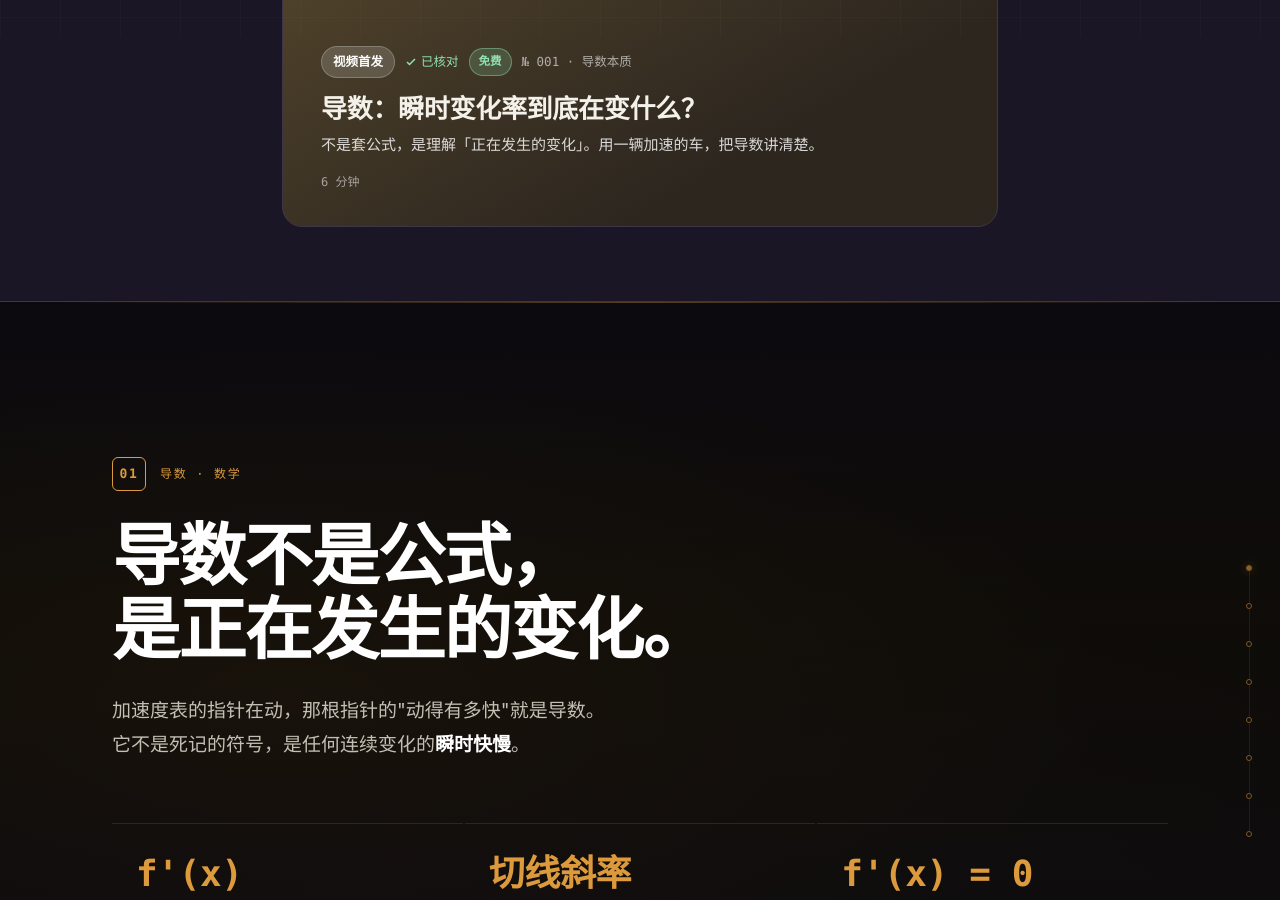
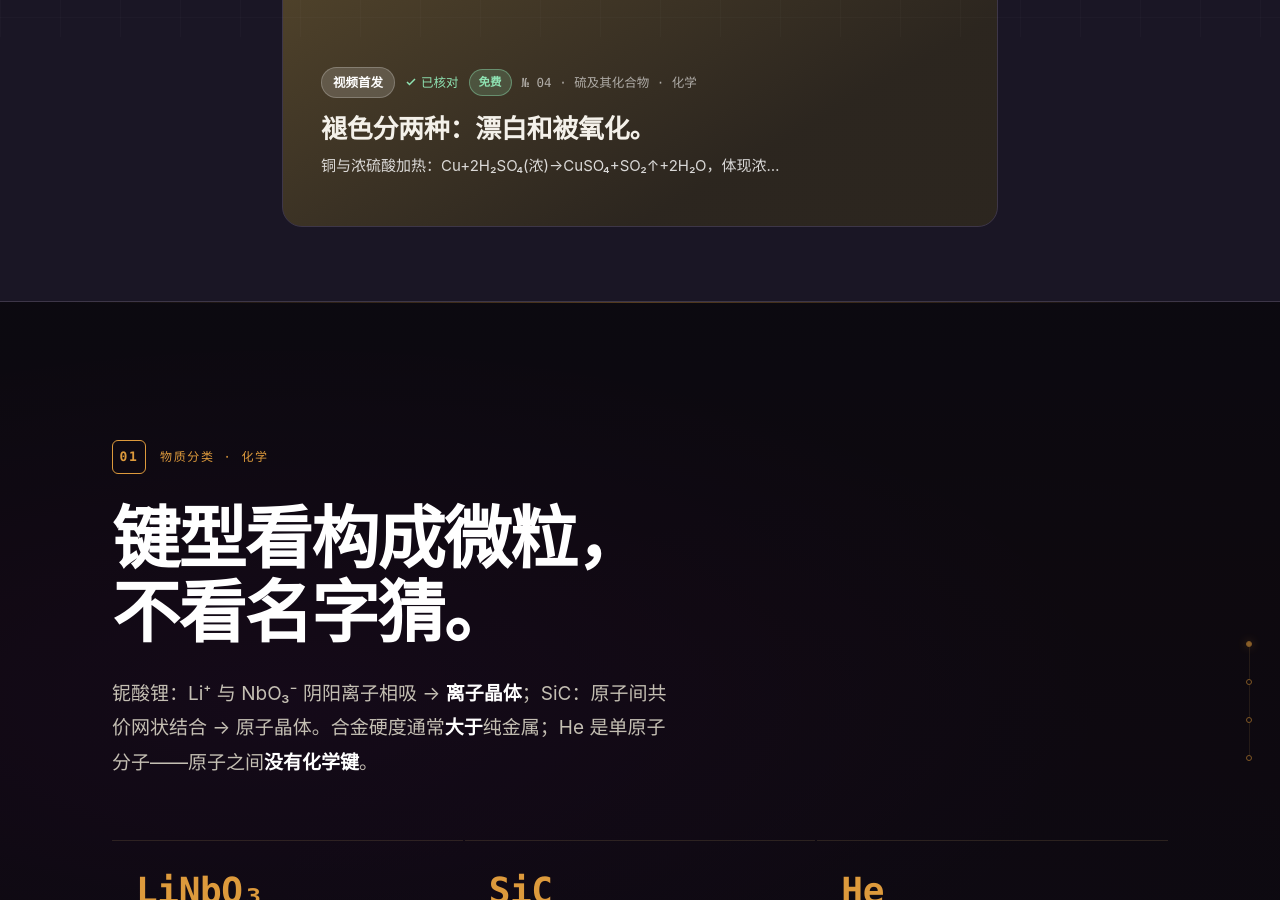
Before and after one commit to kuangketongxue/gaokao-learn, a website: page index.html in a window 1280 px wide. Shown: the part 763-1663 px from the top of the page. Drawn offline with Linux system fonts and the light colour scheme.

Commit message:
fix: remove all placeholder chapters, keep only authored content (4 chemistry chapters); featured banner auto-follows latest chapter

```diff
--- a/content.js
+++ b/content.js
@@ -3,7 +3,7 @@
 // ─────────────────────────────────────────────────
 // 【怎么加新章节】在 EXPLORE_CHAPTERS 数组末尾复制一段改文字即可：
 //   id        : 章节编号（递增字符串）
-//   category  : "主题 · 科目"，如 "化学平衡 · 化学"
+//   category  : "主题 · 科目"，如 "物质分类 · 化学"
 //   title     : 大标题，用 <span class="em">…</span> 标强调词，<br> 手动换行
 //   body      : 正文段落，可含 <strong> 强调
 //   dataItems : 底部 3 个要点卡 [{value, label}]
@@ -13,54 +13,6 @@
 var EXPLORE_CHAPTERS = [
   {
     id: '01',
-    category: '导数 · 数学',
-    title: '导数不是公式，<br>是<span class="em">正在发生的</span>变化。',
-    body: '加速度表的指针在动，那根指针的"动得有多快"就是导数。<br>它不是死记的符号，是任何连续变化的<strong>瞬时快慢</strong>。',
-    dataItems: [
-      { value: "f'(x)", label: '瞬时变化率' },
-      { value: '切线斜率', label: '几何意义' },
-      { value: "f'(x) = 0", label: '极值点条件' }
-    ],
-    accentHue: 35
-  },
-  {
-    id: '02',
-    category: '受力分析 · 物理',
-    title: '所有力，先<span class="em">拆</span>再<span class="em">合</span>。',
-    body: '把物体从世界中孤立出来，只留它和周围的相互作用。<br>重力、弹力、摩擦力——三个清单列完，受力图就画完了。',
-    dataItems: [
-      { value: 'ΣF = ma', label: '牛顿第二定律' },
-      { value: '正交分解', label: 'X/Y 轴分别列' },
-      { value: 'ΣF = 0', label: '平衡条件' }
-    ],
-    accentHue: 200
-  },
-  {
-    id: '03',
-    category: '化学平衡 · 化学',
-    title: '平衡不是<span class="em">静止</span>，<br>是<span class="em">势均力敌</span>。',
-    body: '正反应速率 = 逆反应速率，不是"不动了"——<br>是两股力量相互抵消，<strong>动态的均势</strong>。',
-    dataItems: [
-      { value: 'v正 = v逆', label: '平衡条件' },
-      { value: '勒夏特列', label: '移动方向判断' },
-      { value: 'K = [产物]/[反应物]', label: '平衡常数' }
-    ],
-    accentHue: 150
-  },
-  {
-    id: '04',
-    category: '三角函数 · 数学',
-    title: '圆周运动，<br><span class="em">投影到直尺</span>上。',
-    body: '一个点在圆上转，它在水平轴上的投影就是 sin。<br>旋转 → 投影 → 波形——<strong>一句话讲完三角函数的本质</strong>。',
-    dataItems: [
-      { value: 'sin² + cos² = 1', label: '核心恒等式' },
-      { value: 'y = A sin(ωx+φ)', label: '振幅 / 频率 / 相位' },
-      { value: '弧长 = rθ', label: '弧度制' }
-    ],
-    accentHue: 45
-  },
-  {
-    id: '05',
     category: '物质分类 · 化学',
     title: '键型看<span class="em">构成微粒</span>，<br>不看名字猜。',
     body: '铌酸锂：Li⁺ 与 NbO₃⁻ 阴阳离子相吸 → <strong>离子晶体</strong>；SiC：原子间共价网状结合 → 原子晶体。合金硬度通常<strong>大于</strong>纯金属；He 是单原子分子——原子之间<strong>没有化学键</strong>。',
@@ -72,7 +24,7 @@ var EXPLORE_CHAPTERS = [
     accentHue: 285
   },
   {
-    id: '06',
+    id: '02',
     category: '分离提纯 · 化学',
     title: '蒸馏：按沸点，<br><span class="em">分批带走</span>。',
     body: '乙酸乙酯是液体，沸点较低（约 77℃）。加热蒸馏，它先汽化、再冷凝收集——<strong>固体干燥剂和高沸点杂质留在烧瓶里</strong>。<br>这是有机液体提纯常用的最后一步。',
@@ -84,7 +36,7 @@ var EXPLORE_CHAPTERS = [
     accentHue: 12
   },
   {
-    id: '07',
+    id: '03',
     category: '高分子材料 · 化学',
     title: '塑料也能被自然<br><span class="em">「吃掉」</span>。',
     body: '用聚乳酸制作可降解的一次性餐具，利用的是 PLA 良好的<strong>生物可降解性</strong>——<br>微生物能把它分解成二氧化碳和水，不留百年垃圾。',
@@ -96,7 +48,7 @@ var EXPLORE_CHAPTERS = [
     accentHue: 130
   },
   {
-    id: '08',
+    id: '04',
     category: '硫及其化合物 · 化学',
     title: '褪色分两种：<br><span class="em">漂白</span>和<span class="em">被氧化</span>。',
     body: '铜与浓硫酸加热：Cu + 2H₂SO₄(浓) → CuSO₄ + SO₂↑ + 2H₂O，体现浓硫酸的<strong>强氧化性</strong>。<br>SO₂ 使酸性 KMnO₄ 溶液褪色，靠的不是漂白性，而是 <strong>+4 价硫的还原性</strong>——它把 MnO₄⁻ 还原了。',
--- a/index.html
+++ b/index.html
@@ -7,7 +7,7 @@
   <title>高考知识点精讲 · 把底层逻辑讲成人人秒懂的画面</title>
   <meta name="description" content="高考知识点底层逻辑拆解 + 独特提分技巧。小红书日更视频与图文笔记，帮你看懂、记住、用对。" />
   <meta property="og:title" content="高考知识点精讲 · 把底层逻辑讲成人人秒懂的画面" />
-  <meta property="og:description" content="不是又一份刷题清单。我们用动画和视觉隐喻，把导数、受力分析、化学平衡这些易错点的「为什么」拆给你看。" />
+  <meta property="og:description" content="不是又一份刷题清单。我们用动画和视觉隐喻，把物质分类、分离提纯、硫的化学这些易错点的「为什么」拆给你看。" />
   <meta property="og:type" content="website" />
   <meta property="og:locale" content="zh_CN" />
   <meta property="og:site_name" content="高考知识点精讲" />
@@ -75,7 +75,7 @@
         <div class="sec-head">
           <h2 class="sec-title mono">今日精选</h2>
         </div>
-        <a class="home-banner" style="--tint:#df5130" href="https://www.xiaohongshu.com/user/profile/61ef879f000000001000d2ce" target="_blank" rel="noopener">
+        <a class="home-banner" id="featuredBanner" style="--tint:#df5130" href="https://www.xiaohongshu.com/user/profile/61ef879f000000001000d2ce" target="_blank" rel="noopener">
           <span class="hb-code mono">精讲</span>
           <div class="hb-inner">
             <div class="hb-meta">
@@ -87,11 +87,11 @@
                 已核对
               </span>
               <span class="hb-free">免费</span>
-              <span class="hb-src mono">№ 001 · 导数本质</span>
+              <span class="hb-src mono">最新章节</span>
             </div>
-            <h2 class="hb-title">导数：瞬时变化率到底在变什么？</h2>
-            <p class="hb-dek">不是套公式，是理解「正在发生的变化」。用一辆加速的车，把导数讲清楚。</p>
-            <div class="hb-foot mono">6 分钟</div>
+            <h2 class="hb-title"></h2>
+            <p class="hb-dek"></p>
+            <div class="hb-foot mono"></div>
           </div>
         </a>
       </div>
@@ -117,7 +117,7 @@
           <div class="card">
             <div class="ico">2</div>
             <h3>视觉隐喻库</h3>
-            <p>为每个抽象概念匹配一个生活化画面，让记忆有锚点。加速的车、拔河的两边。</p>
+            <p>为每个抽象概念匹配一个生活化画面，让记忆有锚点。阴阳离子相吸、按沸点分离。</p>
           </div>
         </div>
       </div>
--- a/render.js
+++ b/render.js
@@ -58,4 +58,21 @@
       '<a class="btn btn-primary" href="https://www.xiaohongshu.com/user/profile/61ef879f000000001000d2ce" target="_blank" rel="noopener">关注小红书，不错过每一期</a>' +
       '</div>';
   }
+
+  // 今日精选横幅：自动跟随最新一章（数组最后一项），不再硬编码
+  var last = (typeof EXPLORE_CHAPTERS !== 'undefined') ? EXPLORE_CHAPTERS[EXPLORE_CHAPTERS.length - 1] : null;
+  var banner = document.getElementById('featuredBanner');
+  if (banner && last) {
+    // 从正文提取一句短介绍（去标记、取第一句）
+    var dek = String(last.body).replace(/<[^>]+>/g, '').replace(/\s+/g, '');
+    dek = dek.split(/[。；;]/)[0] || '';
+    if (dek.length > 42) dek = dek.slice(0, 40) + '…';
+
+    banner.href = 'https://www.xiaohongshu.com/user/profile/61ef879f000000001000d2ce';
+    banner.style.setProperty('--tint', 'hsl(' + Number(last.accentHue || 35) + ', 65%, 50%)');
+    var q = function (cls) { return banner.querySelector(cls); };
+    q('.hb-src').textContent = '№ ' + last.id + ' · ' + last.category;
+    q('.hb-title').textContent = last.title.replace(/<[^>]+>/g, '').replace(/\s+/g, '');
+    q('.hb-dek').textContent = dek;
+  }
 })();
```
Also changed, not shown: CHANGELOG.md, README.md, README_zh.md.
